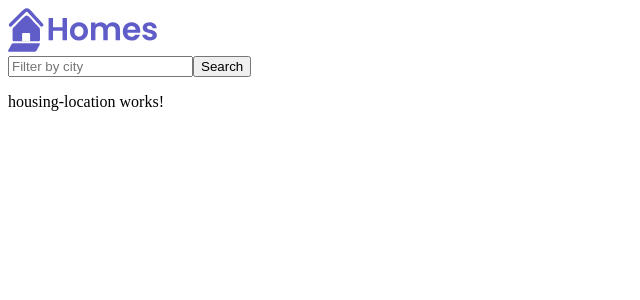
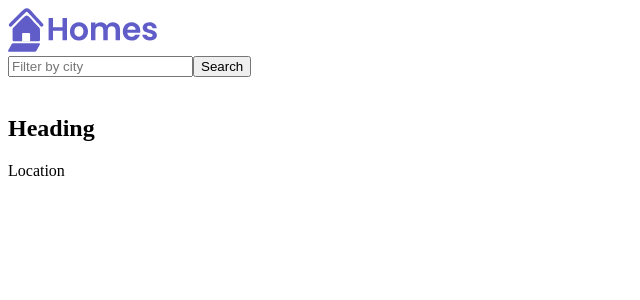
Before and after one commit to Alex-dev1356/homes-app, an Angular app: page / in a window 1280 px wide. Shown: the top 300 px of the page, without its empty margins (0-640 px from the left). Built offline with nearby package versions, Linux system fonts and the light colour scheme.

Commit message:
Creating Elements in the template to display the photo and the descriptions of each house

```diff
--- a/src/app/housing-location/housing-location.component.ts
+++ b/src/app/housing-location/housing-location.component.ts
@@ -6,9 +6,11 @@ import { CommonModule } from '@angular/common';
   standalone: true,
   imports: [CommonModule],
   template: `
-    <p>
-      housing-location works!
-    </p>
+    <section class="listing">
+      <img class="listing-photo" src="" alt="">
+      <h2 class="listing-heading">Heading</h2>
+      <p class="listing-location">Location</p>
+    </section>
   `,
   styleUrls: ['./housing-location.component.css']
 })
```
